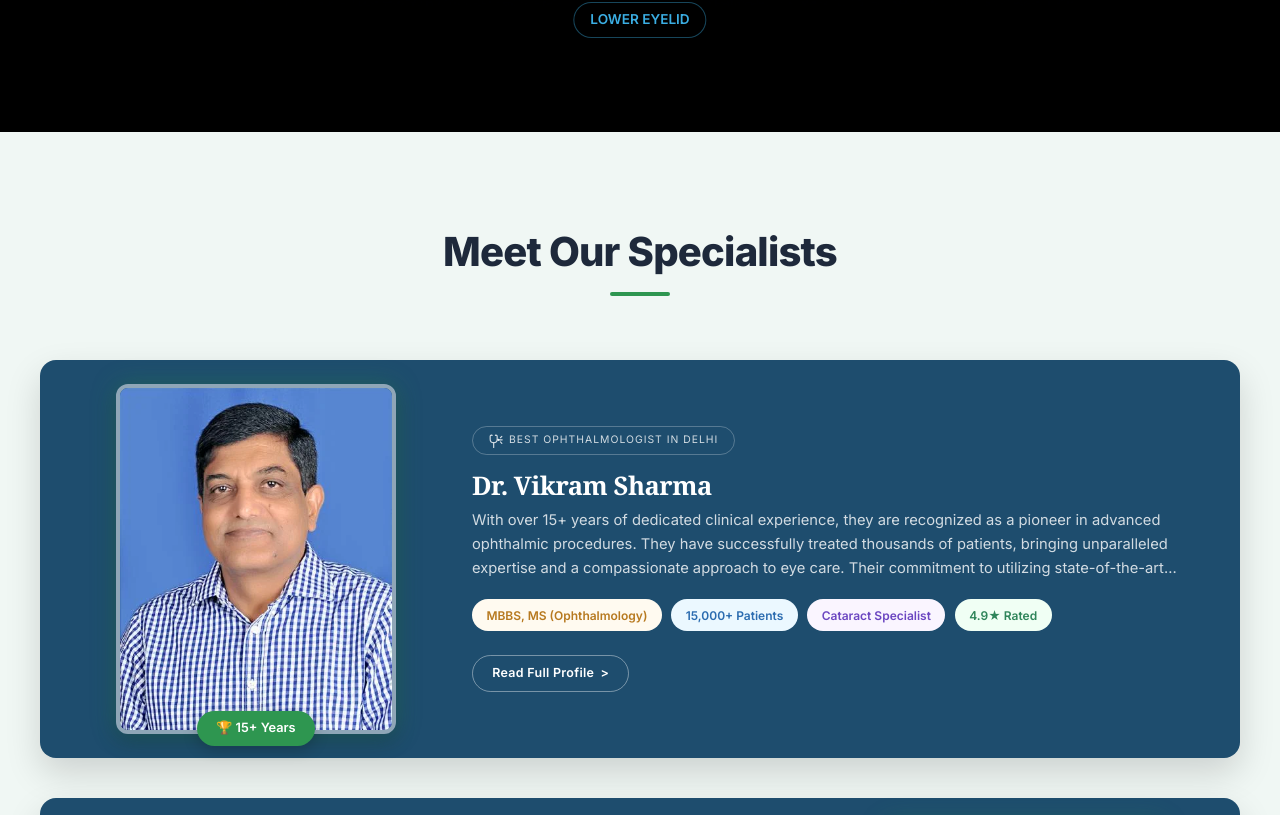
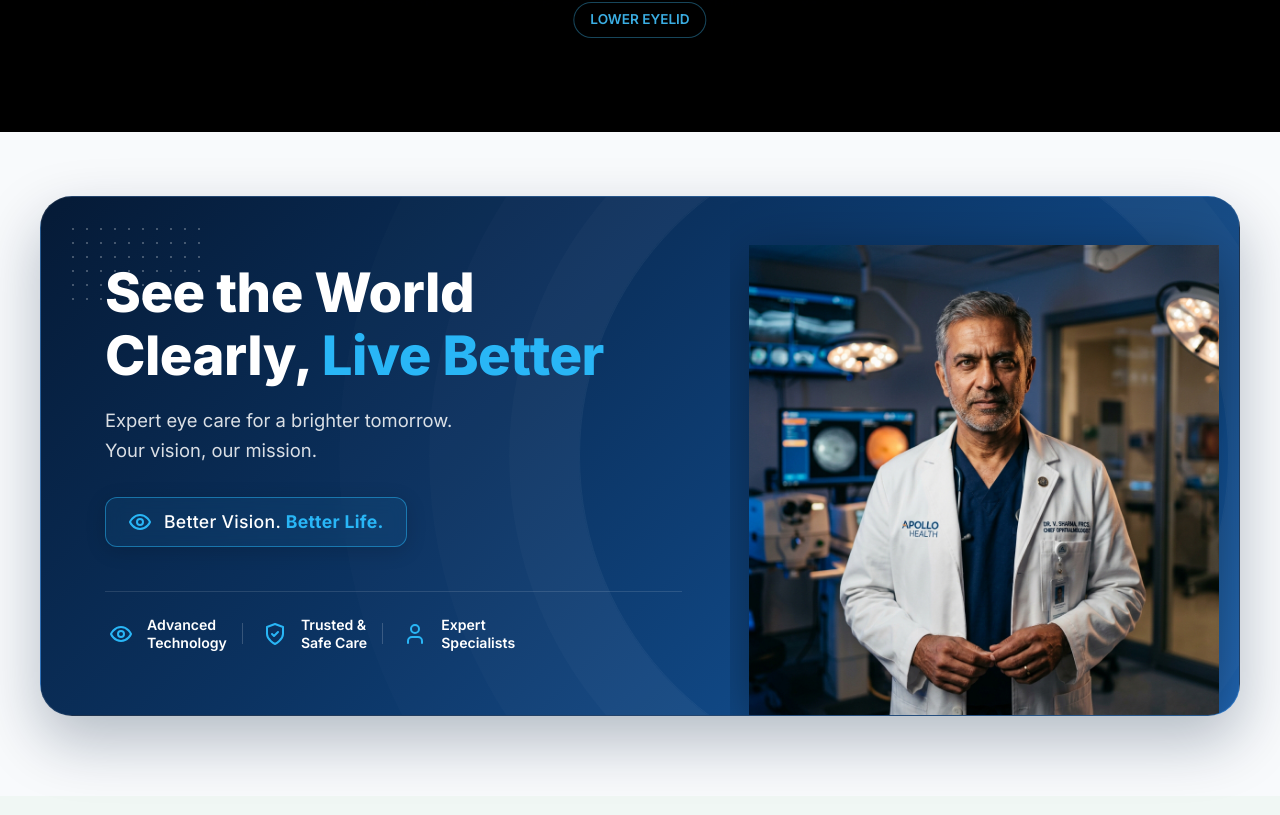
Before and after one commit to pkfiziks742004/Delhi-Eye-Hospital, a Next.js app: page / in a window 1280 px wide. Shown: the part 4830-5645 px from the top of the page. Built offline with nearby package versions, Linux system fonts and the light colour scheme.

Commit message:
feat: add 'See the World Clearly, Live Better' vision banner matching reference design

```diff
--- a/src/app/page.tsx
+++ b/src/app/page.tsx
@@ -5,6 +5,7 @@ import InteractiveEye from '@/components/InteractiveEye';
 import TechCarousel from '@/components/TechCarousel';
 import HeroSlideshow from '@/components/HeroSlideshow';
 import RealTransformations from '@/components/RealTransformations';
+import VisionBanner from '@/components/VisionBanner';
 
 export default function Home() {
   return (
@@ -197,7 +198,10 @@ export default function Home() {
       {/* 7. Interactive Specialities Eye Map */}
       <InteractiveEye />
 
-      {/* 8. Doctors Section */}
+      {/* 8. Vision Feature Banner (See the World Clearly, Live Better) */}
+      <VisionBanner />
+
+      {/* 9. Doctors Section */}
       <section className="section" style={{ backgroundColor: '#f0f7f4' }}>
         <div className="container">
           <h2 className="section-title" style={{ marginBottom: '4rem' }}>Meet Our Specialists</h2>
--- /dev/null
+++ b/src/components/VisionBanner.css
@@ -0,0 +1,248 @@
+/* Vision Banner Section - See the World Clearly, Live Better */
+.vision-banner-section {
+  padding: 4rem 0 5rem;
+  background-color: #f8fafc;
+  position: relative;
+}
+
+.vision-banner-card {
+  background: linear-gradient(135deg, #051a36 0%, #0b3260 40%, #124e8f 80%, #1a64b5 100%);
+  border-radius: 32px;
+  overflow: hidden;
+  box-shadow: 0 25px 60px rgba(5, 26, 54, 0.28);
+  position: relative;
+  display: grid;
+  grid-template-columns: 1.15fr 0.85fr;
+  align-items: center;
+  min-height: 480px;
+  color: #ffffff;
+  border: 1px solid rgba(255, 255, 255, 0.1);
+}
+
+@media (max-width: 992px) {
+  .vision-banner-card {
+    grid-template-columns: 1fr;
+    min-height: auto;
+  }
+}
+
+/* Background Decorative Elements */
+.banner-dot-pattern {
+  position: absolute;
+  top: 25px;
+  left: 25px;
+  width: 140px;
+  height: 90px;
+  background-image: radial-gradient(circle, rgba(255, 255, 255, 0.25) 1.5px, transparent 1.5px);
+  background-size: 14px 14px;
+  pointer-events: none;
+  z-index: 1;
+}
+
+.banner-wave-rings {
+  position: absolute;
+  top: 50%;
+  right: 28%;
+  transform: translate(50%, -50%);
+  width: 650px;
+  height: 650px;
+  border: 1px solid rgba(255, 255, 255, 0.05);
+  border-radius: 50%;
+  box-shadow:
+    0 0 0 70px rgba(255, 255, 255, 0.02),
+    0 0 0 150px rgba(255, 255, 255, 0.015),
+    0 0 0 240px rgba(255, 255, 255, 0.01);
+  pointer-events: none;
+  z-index: 1;
+}
+
+/* Left Content Column */
+.vision-banner-content {
+  padding: 4rem 3rem 4rem 4rem;
+  position: relative;
+  z-index: 10;
+  display: flex;
+  flex-direction: column;
+  justify-content: center;
+}
+
+@media (max-width: 768px) {
+  .vision-banner-content {
+    padding: 3rem 1.75rem 2rem 1.75rem;
+  }
+}
+
+.vision-banner-title {
+  font-size: 3.4rem;
+  font-weight: 800;
+  color: #ffffff;
+  line-height: 1.15;
+  letter-spacing: -0.5px;
+  margin-bottom: 1.25rem;
+}
+
+.vision-banner-title span {
+  color: #29b6f6;
+}
+
+@media (max-width: 768px) {
+  .vision-banner-title {
+    font-size: 2.4rem;
+  }
+}
+
+.vision-banner-desc {
+  font-size: 1.15rem;
+  color: rgba(255, 255, 255, 0.85);
+  line-height: 1.6;
+  margin-bottom: 2rem;
+  font-weight: 400;
+}
+
+/* Center Highlight Pill */
+.vision-banner-pill {
+  display: inline-flex;
+  align-items: center;
+  gap: 12px;
+  padding: 10px 22px;
+  border-radius: 12px;
+  border: 1px solid rgba(41, 182, 246, 0.5);
+  background: rgba(41, 182, 246, 0.08);
+  backdrop-filter: blur(8px);
+  width: fit-content;
+  margin-bottom: 2.75rem;
+  box-shadow: 0 4px 20px rgba(0, 0, 0, 0.15);
+  transition: all 0.3s ease;
+}
+
+.vision-banner-pill:hover {
+  background: rgba(41, 182, 246, 0.15);
+  border-color: #29b6f6;
+  transform: translateY(-2px);
+}
+
+.pill-eye-icon {
+  display: flex;
+  align-items: center;
+  justify-content: center;
+  color: #29b6f6;
+}
+
+.pill-label-text {
+  font-size: 1.1rem;
+  color: #ffffff;
+  font-weight: 500;
+  letter-spacing: 0.3px;
+}
+
+.pill-label-text strong {
+  color: #29b6f6;
+  font-weight: 700;
+}
+
+/* 3 Pillars Footer in Banner */
+.banner-features-row {
+  display: flex;
+  align-items: center;
+  gap: 2rem;
+  padding-top: 1.5rem;
+  border-top: 1px solid rgba(255, 255, 255, 0.12);
+  flex-wrap: wrap;
+}
+
+.feature-col-item {
+  display: flex;
+  align-items: center;
+  gap: 10px;
+  position: relative;
+}
+
+.feature-col-item:not(:last-child)::after {
+  content: '';
+  position: absolute;
+  right: -1rem;
+  top: 20%;
+  height: 60%;
+  width: 1px;
+  background: rgba(255, 255, 255, 0.18);
+}
+
+@media (max-width: 600px) {
+  .feature-col-item:not(:last-child)::after {
+    display: none;
+  }
+}
+
+.feature-icon-wrapper {
+  display: flex;
+  align-items: center;
+  justify-content: center;
+  color: #29b6f6;
+  width: 32px;
+  height: 32px;
+}
+
+.feature-text-block {
+  font-size: 0.88rem;
+  font-weight: 600;
+  color: #ffffff;
+  line-height: 1.25;
+}
+
+/* Right Doctor Visual & Clinic Chart Background */
+.vision-banner-visual {
+  position: relative;
+  height: 100%;
+  min-height: 480px;
+  display: flex;
+  align-items: flex-end;
+  justify-content: center;
+  overflow: hidden;
+  z-index: 5;
+}
+
+@media (max-width: 992px) {
+  .vision-banner-visual {
+    min-height: 380px;
+  }
+}
+
+/* Background Eye Test Chart */
+.chart-bg-overlay {
+  position: absolute;
+  top: 15%;
+  right: 8%;
+  background: rgba(255, 255, 255, 0.08);
+  border: 1px solid rgba(255, 255, 255, 0.12);
+  padding: 18px 24px;
+  border-radius: 12px;
+  font-family: monospace;
+  font-weight: 900;
+  color: rgba(255, 255, 255, 0.3);
+  text-align: center;
+  line-height: 1.3;
+  letter-spacing: 6px;
+  user-select: none;
+  pointer-events: none;
+  box-shadow: 0 8px 30px rgba(0, 0, 0, 0.2);
+}
+
+.chart-bg-overlay .chart-row-1 { font-size: 2.2rem; }
+.chart-bg-overlay .chart-row-2 { font-size: 1.5rem; }
+.chart-bg-overlay .chart-row-3 { font-size: 1.1rem; }
+.chart-bg-overlay .chart-row-4 { font-size: 0.85rem; letter-spacing: 4px; }
+
+/* Doctor Photo Cutout */
+.banner-doctor-img {
+  max-height: 470px;
+  width: auto;
+  object-fit: contain;
+  position: relative;
+  z-index: 6;
+  filter: drop-shadow(0 15px 30px rgba(0, 0, 0, 0.4));
+  transition: transform 0.4s cubic-bezier(0.16, 1, 0.3, 1);
+}
+
+.vision-banner-card:hover .banner-doctor-img {
+  transform: scale(1.02);
+}
--- /dev/null
+++ b/src/components/VisionBanner.tsx
@@ -0,0 +1,111 @@
+'use client';
+
+import React from 'react';
+import Link from 'next/link';
+import './VisionBanner.css';
+
+export default function VisionBanner() {
+  return (
+    <section className="vision-banner-section">
+      <div className="container">
+        <div className="vision-banner-card">
+
+          {/* Top-Left Decorative Dot Matrix */}
+          <div className="banner-dot-pattern"></div>
+
+          {/* Concentric Wave Rings */}
+          <div className="banner-wave-rings"></div>
+
+          {/* Left Text & Value Proposition Column */}
+          <div className="vision-banner-content">
+            <h2 className="vision-banner-title">
+              See the World<br />
+              Clearly, <span>Live Better</span>
+            </h2>
+
+            <p className="vision-banner-desc">
+              Expert eye care for a brighter tomorrow.<br />
+              Your vision, our mission.
+            </p>
+
+            {/* Glowing Border Pill */}
+            <Link href="?modal=book-appointment" className="vision-banner-pill">
+              <span className="pill-eye-icon">
+                <svg width="24" height="24" viewBox="0 0 24 24" fill="none" stroke="currentColor" strokeWidth="2" strokeLinecap="round" strokeLinejoin="round">
+                  <path d="M2 12s3-7 10-7 10 7 10 7-3 7-10 7-10-7-10-7Z"></path>
+                  <circle cx="12" cy="12" r="3"></circle>
+                </svg>
+              </span>
+              <span className="pill-label-text">
+                Better Vision. <strong>Better Life.</strong>
+              </span>
+            </Link>
+
+            {/* 3 Value Pillars */}
+            <div className="banner-features-row">
+              {/* Feature 1 */}
+              <div className="feature-col-item">
+                <div className="feature-icon-wrapper">
+                  <svg width="24" height="24" viewBox="0 0 24 24" fill="none" stroke="currentColor" strokeWidth="2" strokeLinecap="round" strokeLinejoin="round">
+                    <path d="M2 12s3-7 10-7 10 7 10 7-3 7-10 7-10-7-10-7Z"></path>
+                    <circle cx="12" cy="12" r="3"></circle>
+                  </svg>
+                </div>
+                <div className="feature-text-block">
+                  Advanced<br />Technology
+                </div>
+              </div>
+
+              {/* Feature 2 */}
+              <div className="feature-col-item">
+                <div className="feature-icon-wrapper">
+                  <svg width="24" height="24" viewBox="0 0 24 24" fill="none" stroke="currentColor" strokeWidth="2" strokeLinecap="round" strokeLinejoin="round">
+                    <path d="M12 22s8-4 8-10V5l-8-3-8 3v7c0 6 8 10 8 10z"></path>
+                    <polyline points="9 12 11 14 15 10"></polyline>
+                  </svg>
+                </div>
+                <div className="feature-text-block">
+                  Trusted &amp;<br />Safe Care
+                </div>
+              </div>
+
+              {/* Feature 3 */}
+              <div className="feature-col-item">
+                <div className="feature-icon-wrapper">
+                  <svg width="24" height="24" viewBox="0 0 24 24" fill="none" stroke="currentColor" strokeWidth="2" strokeLinecap="round" strokeLinejoin="round">
+                    <path d="M19 21v-2a4 4 0 0 0-4-4H9a4 4 0 0 0-4 4v2"></path>
+                    <circle cx="12" cy="7" r="4"></circle>
+                  </svg>
+                </div>
+                <div className="feature-text-block">
+                  Expert<br />Specialists
+                </div>
+              </div>
+            </div>
+
+          </div>
+
+          {/* Right Doctor & Clinical Environment Visual */}
+          <div className="vision-banner-visual">
+
+            {/* Background Snellen Eye Chart */}
+            <div className="chart-bg-overlay">
+              <div className="chart-row-1">E</div>
+              <div className="chart-row-2">F P</div>
+              <div className="chart-row-3">T O Z</div>
+              <div className="chart-row-4">L P E D</div>
+            </div>
+
+            {/* Doctor Photo */}
+            <img
+              src="/doctor-1-cinematic.png"
+              alt="Expert Eye Specialist"
+              className="banner-doctor-img"
+            />
+          </div>
+
+        </div>
+      </div>
+    </section>
+  );
+}
```
